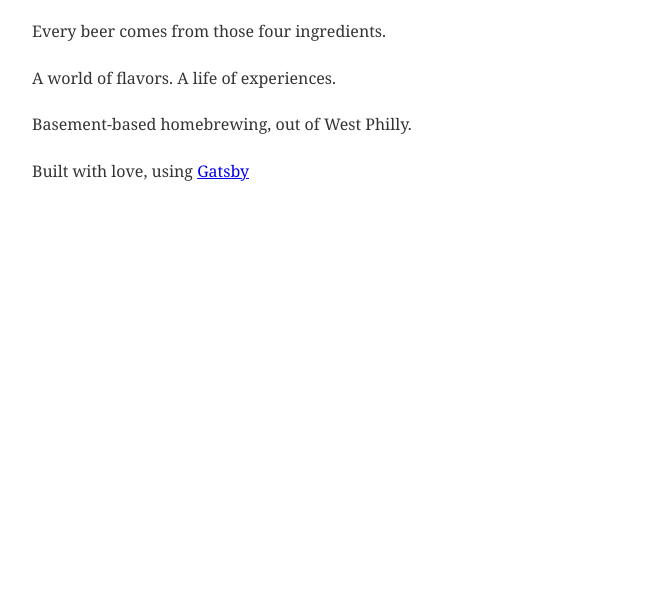
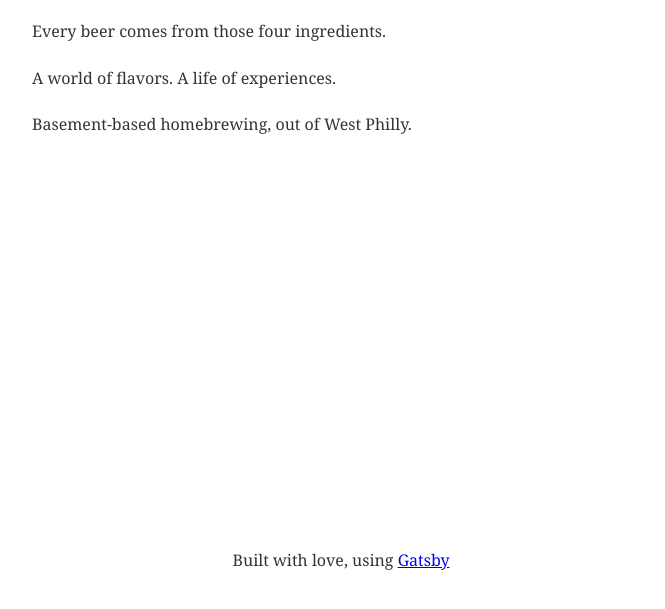
Before and after one commit to chris-s-friedman/brainstem-brewing-web, a Gatsby site: page / in a window 1280 px wide. Shown: the part 185-794 px from the top of the page, without its empty margins (299-964 px from the left). Built offline with nearby package versions, Linux system fonts and the light colour scheme; Gatsby itself is replaced by a stand-in of ours.

Commit message:
:lipstick: fix the footer to bottom of viewport

```diff
--- a/src/components/layout.module.css
+++ b/src/components/layout.module.css
@@ -1,9 +1,13 @@
 .footer {
-  position: relative;
-  /*left: 0;*/
+  position: fixed;
+  left: 0;
   bottom: 0;
   width: 100%;
-  /*background-color: red;
-  color: white;
-  text-align: center;*/
+  background-color: white;
+  text-align: center;
+  padding:20px 0;
 }
+
+header {
+  background-color: white;
+}
```
